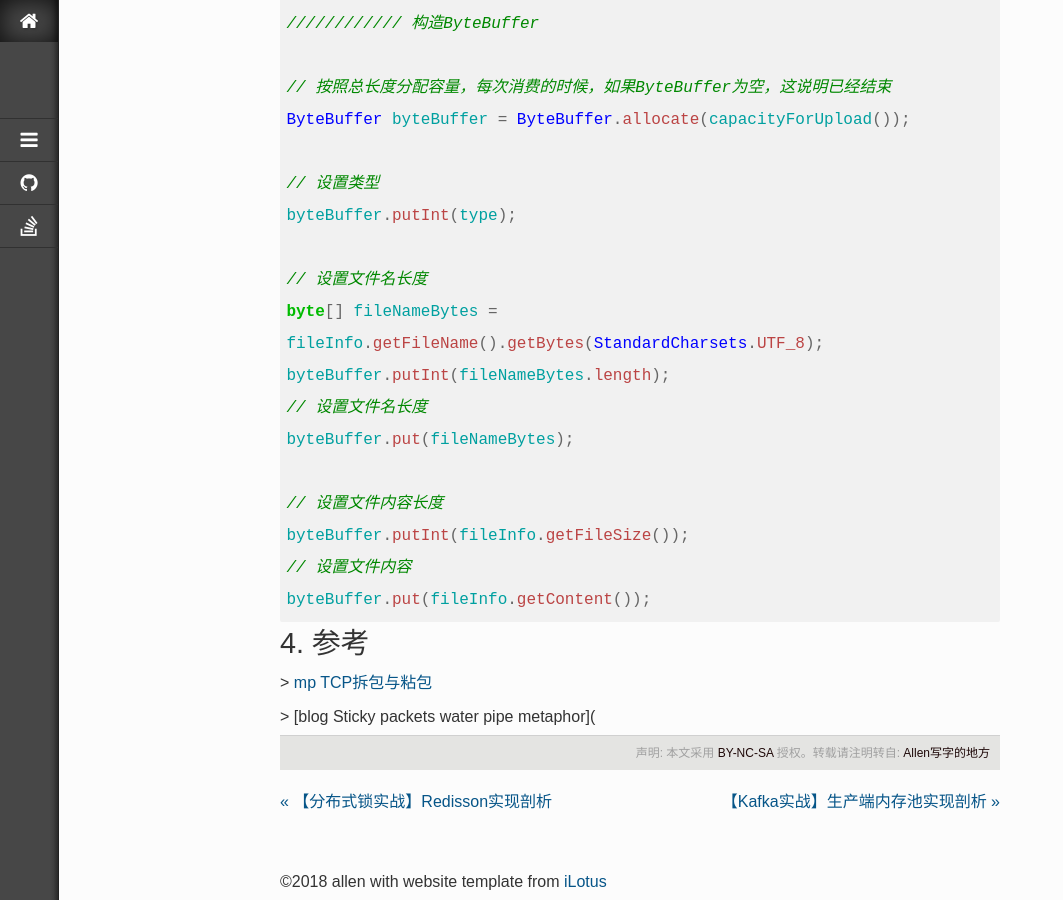
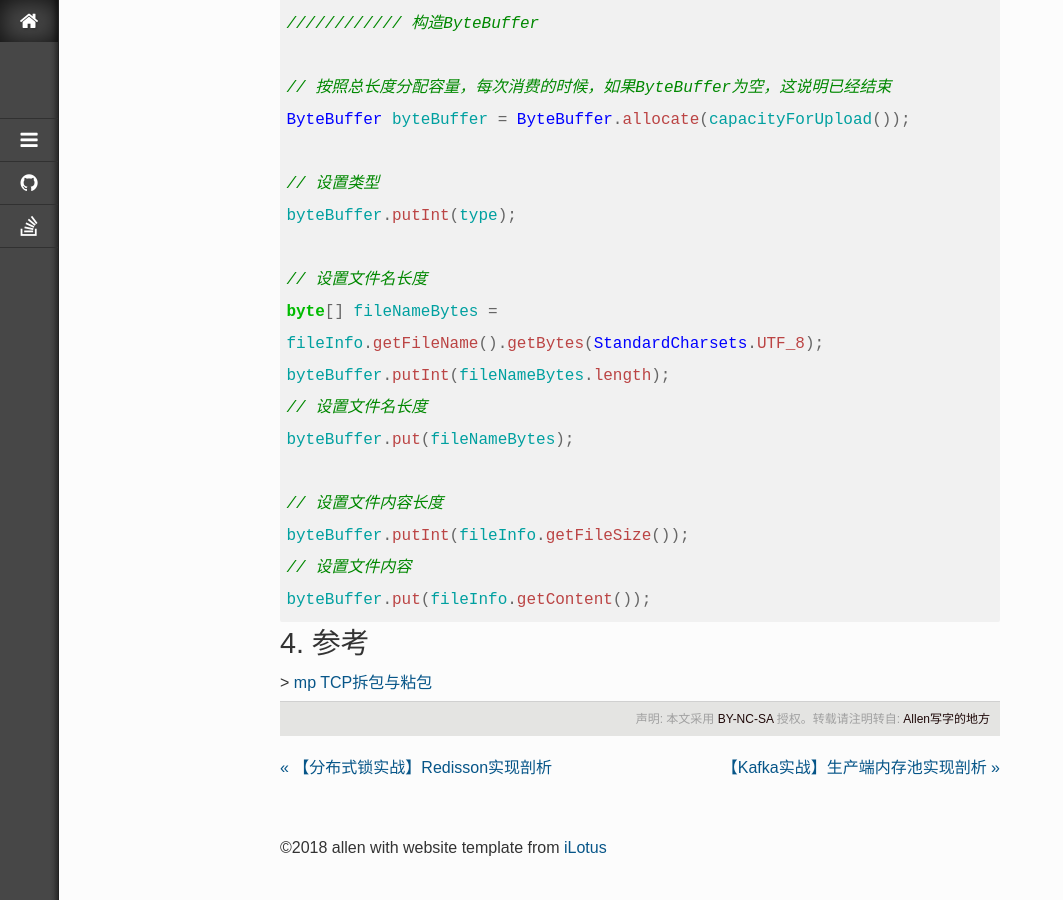
Before and after one commit to jacoffee/jacoffee.github.io, a Jekyll site: the page built from _posts/2021-10-08-network-tcp-sticky-packet.md, in a window 1280 px wide and 900 px high, scrolled down 2084 px. Shown: the whole window, without its empty margins (0-1063 px from the left). Built offline with Jekyll 4.4.1, drawn with Linux system fonts in a browser that asks for light colours; nearby versions of some CDN libraries; library files that are not in the unit come from our copies.

Commit message:
fix: remove unused reference

```diff
--- a/_posts/2021-10-08-network-tcp-sticky-packet.md
+++ b/_posts/2021-10-08-network-tcp-sticky-packet.md
@@ -98,5 +98,3 @@ byteBuffer.put(fileInfo.getContent());
 # 4. 参考
 
 \> [mp TCP拆包与粘包](https://mp.weixin.qq.com/s/cdJ7LbH-_uVWz9BZgOuMtg)
-
-\> [blog Sticky packets water pipe metaphor](
```
